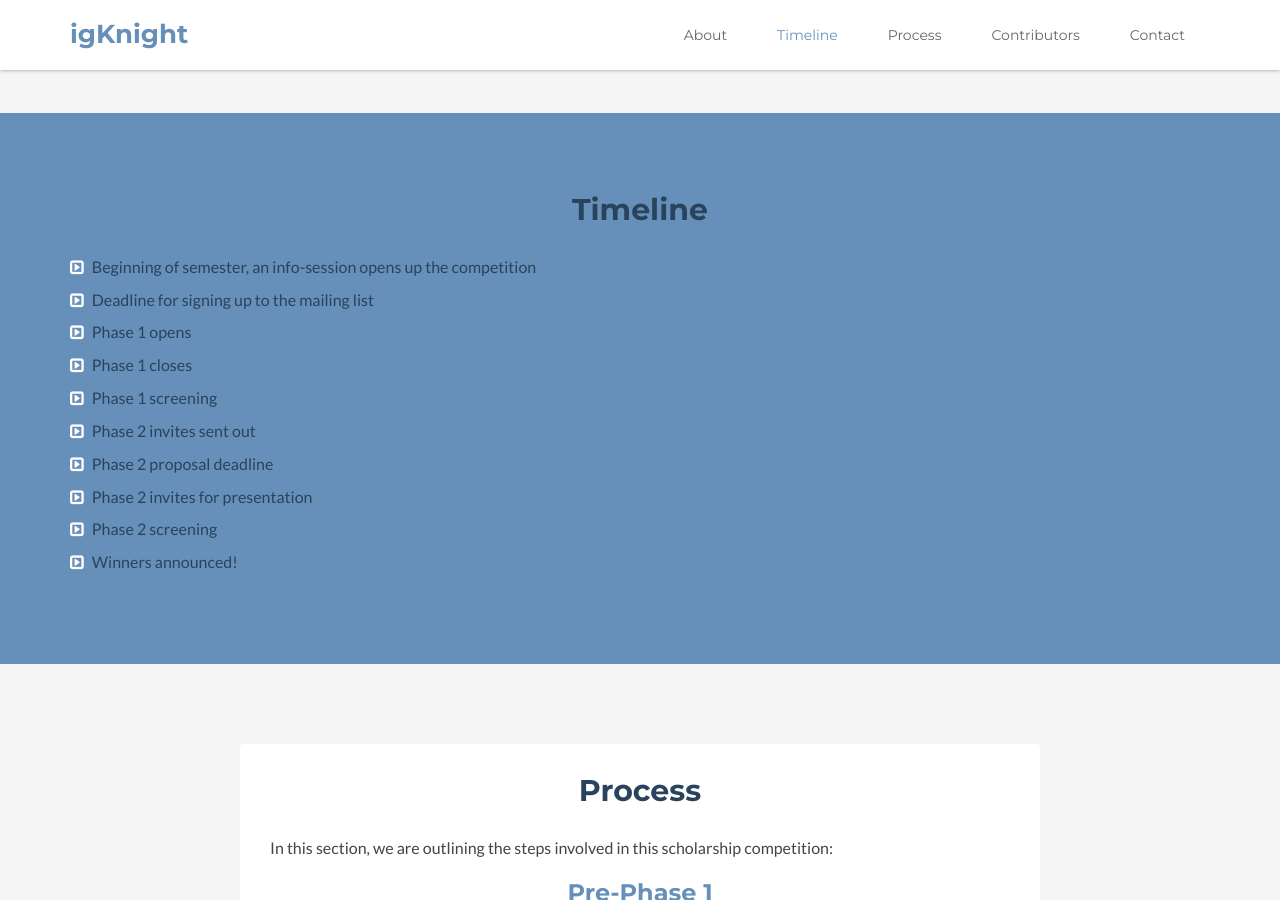
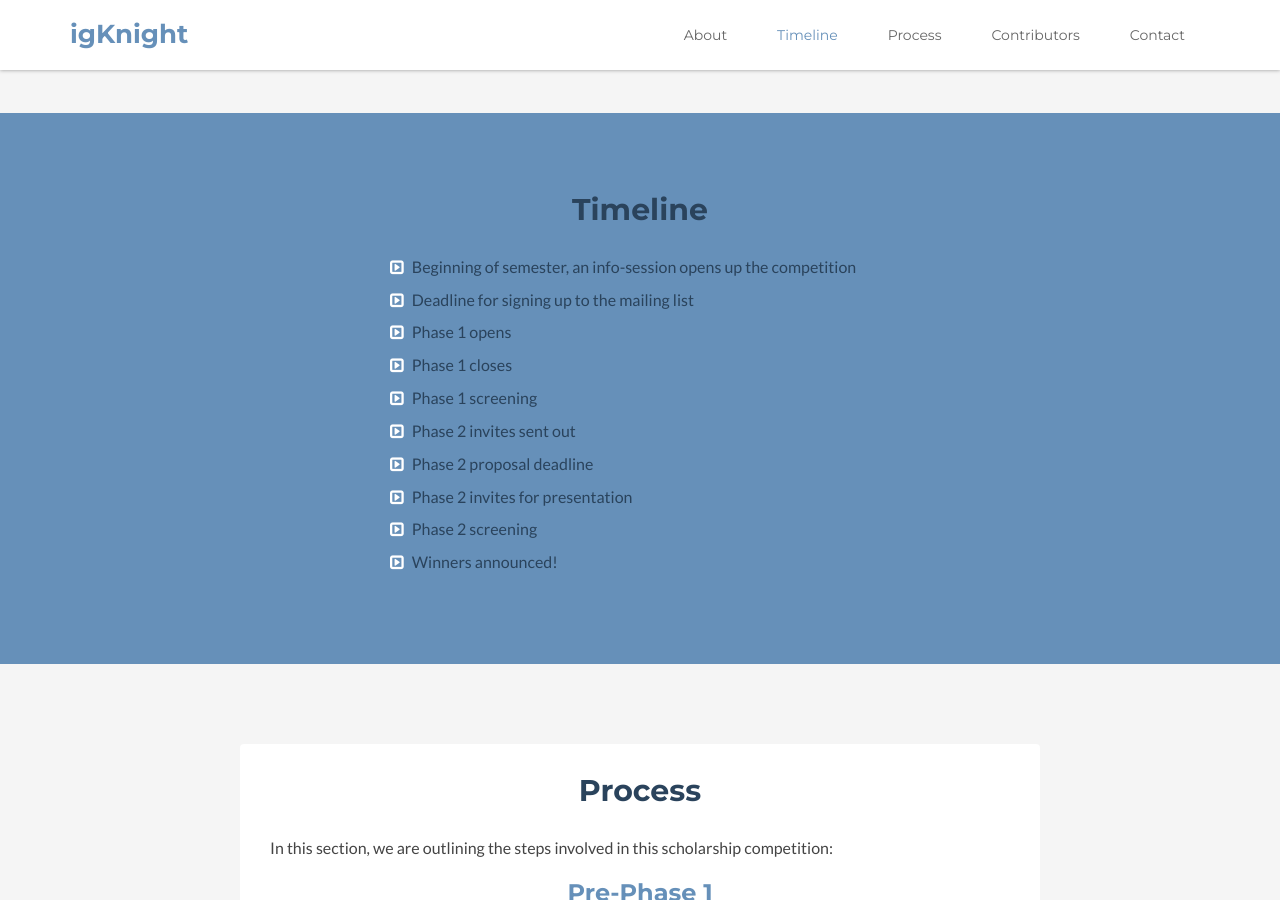
Before and after one commit to igknight/igknight.github.io, a Jekyll site: the page built from index.html, in a window 1280 px wide and 900 px high, scrolled down 1372 px. Built offline with Jekyll 4.4.1, drawn with Linux system fonts in a browser that asks for light colours; nearby versions of some CDN libraries.

Commit message:
Fixed features, won race with Zach

```diff
--- a/_includes/features.html
+++ b/_includes/features.html
@@ -3,7 +3,7 @@
         <div class="container text-left">
             <h2 class="title text-center">Timeline</h2>
 
-            <ul class="feature-list list-unstyled">
+            <ul style="padding-left:20em" class="feature-list list-unstyled">
                 <li><i class="fa fa-caret-square-o-right"></i> Beginning of semester, an info-session opens up the competition</li>
                 <li><i class="fa fa-caret-square-o-right"></i> Deadline for signing up to the mailing list</li>
                 <li><i class="fa fa-caret-square-o-right"></i> Phase 1 opens</li>
```
